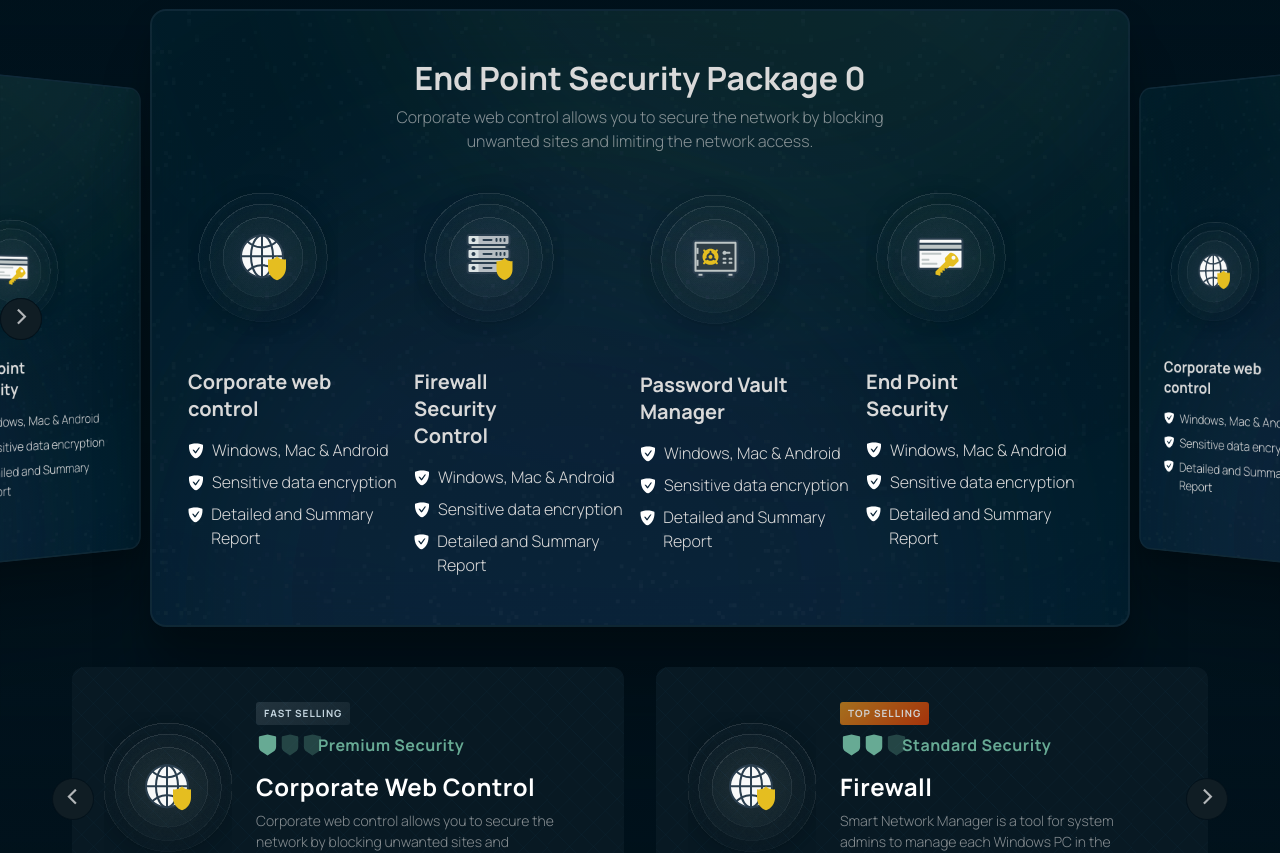
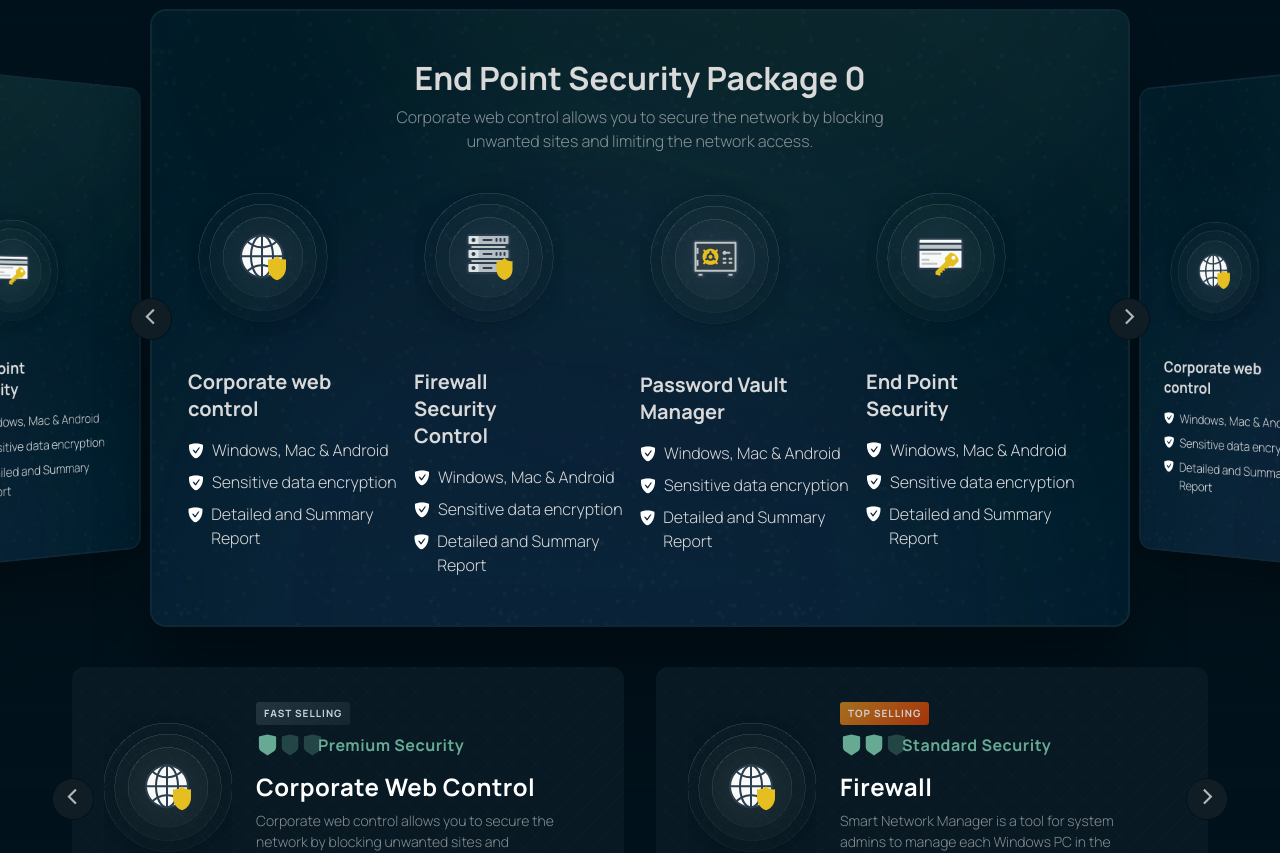
Before and after one commit to hiTushar/barasingha, a React (Create React App) app: page / in a window 1280 px wide. Shown: the part 2482-3335 px from the top of the page. Built offline with nearby package versions, Linux system fonts and the light colour scheme; the HTML template or start-up script is replaced by a standard one.

Commit message:
Add UI fix for carousel

```diff
--- a/src/components/sections/Packages/Packages.scss
+++ b/src/components/sections/Packages/Packages.scss
@@ -78,6 +78,14 @@
    opacity: 0.7;
    font-size: 33px;
    line-height: 20px;
+}
+
+.package_details_container .owl-nav .owl-prev {
+   left: 130px !important;
+}
+
+.package_details_container .owl-nav .owl-next {
+   right: 130px !important;
 }
 
 .individual_package_container .owl-nav .owl-prev {
```
